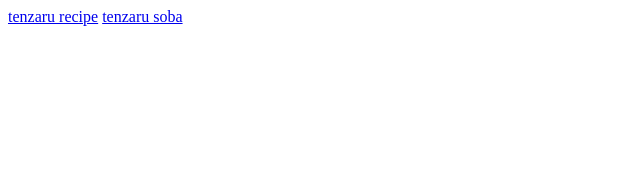
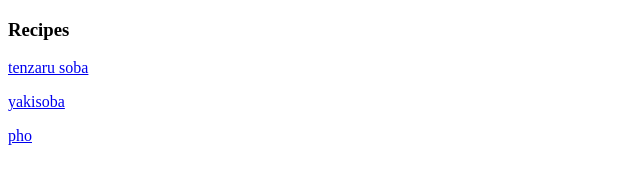
Before and after one commit to ralphorteza/odin-recipes, a plain HTML site: page index.html in a window 1280 px wide. Shown: the whole page, without its empty margins (0-640 px from the left). Drawn offline with Linux system fonts and the light colour scheme.

Commit message:
Edit index.html to include pho and yakisoba links

```diff
--- a/index.html
+++ b/index.html
@@ -6,8 +6,10 @@
     </head>
 
     <body>
-        <a href="./recipes/tenzaru-soba.html">tenzaru recipe</a>
-        <a href="https://www.thespruceeats.com/tenzaru-soba-tempura-with-chilled-buckwheat-noodles-2031217">tenzaru soba</a>
+        <h3>Recipes</h3>
+        <p><a href="./recipes/tenzaru-soba.html">tenzaru soba</a></p>
+        <p><a href="./recipes/yakisoba.html">yakisoba</a></p>
+        <p><a href="./recipes/pho.html">pho</a></p>
 
     </body>
 
```
